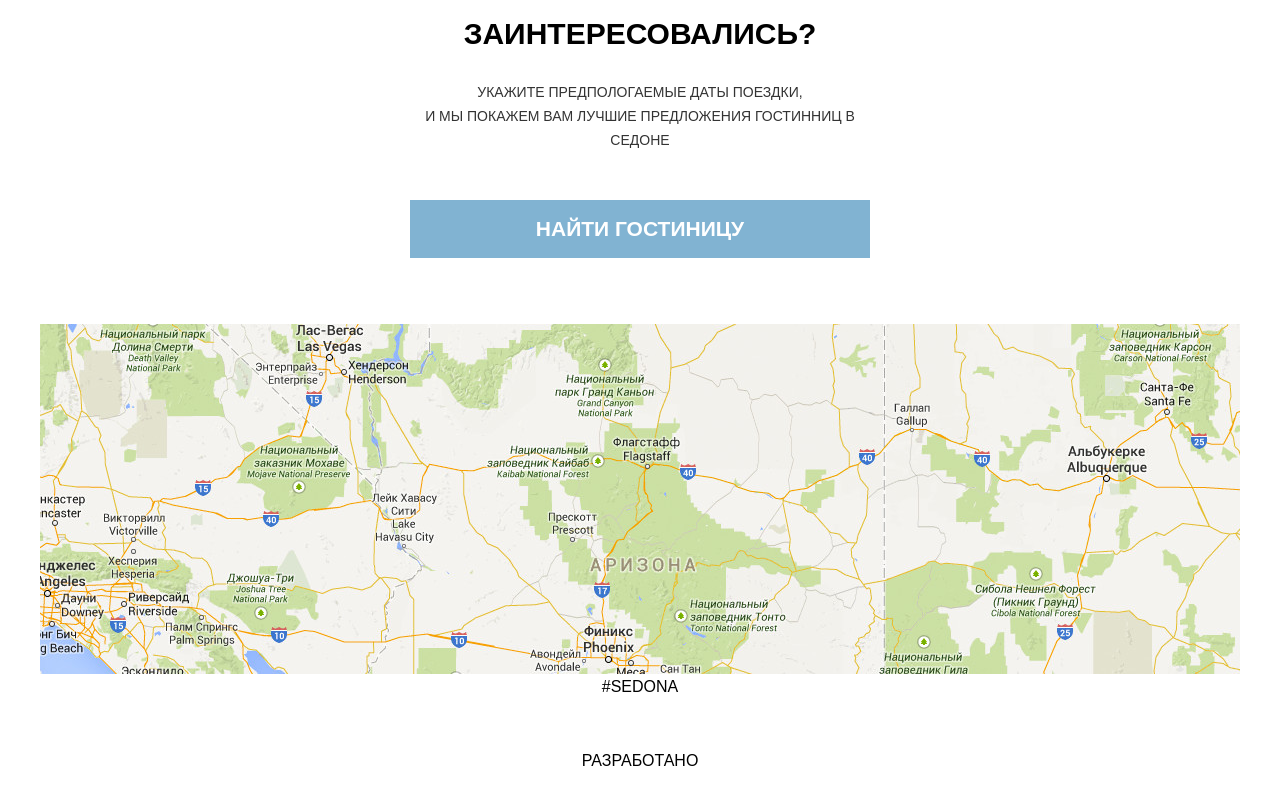
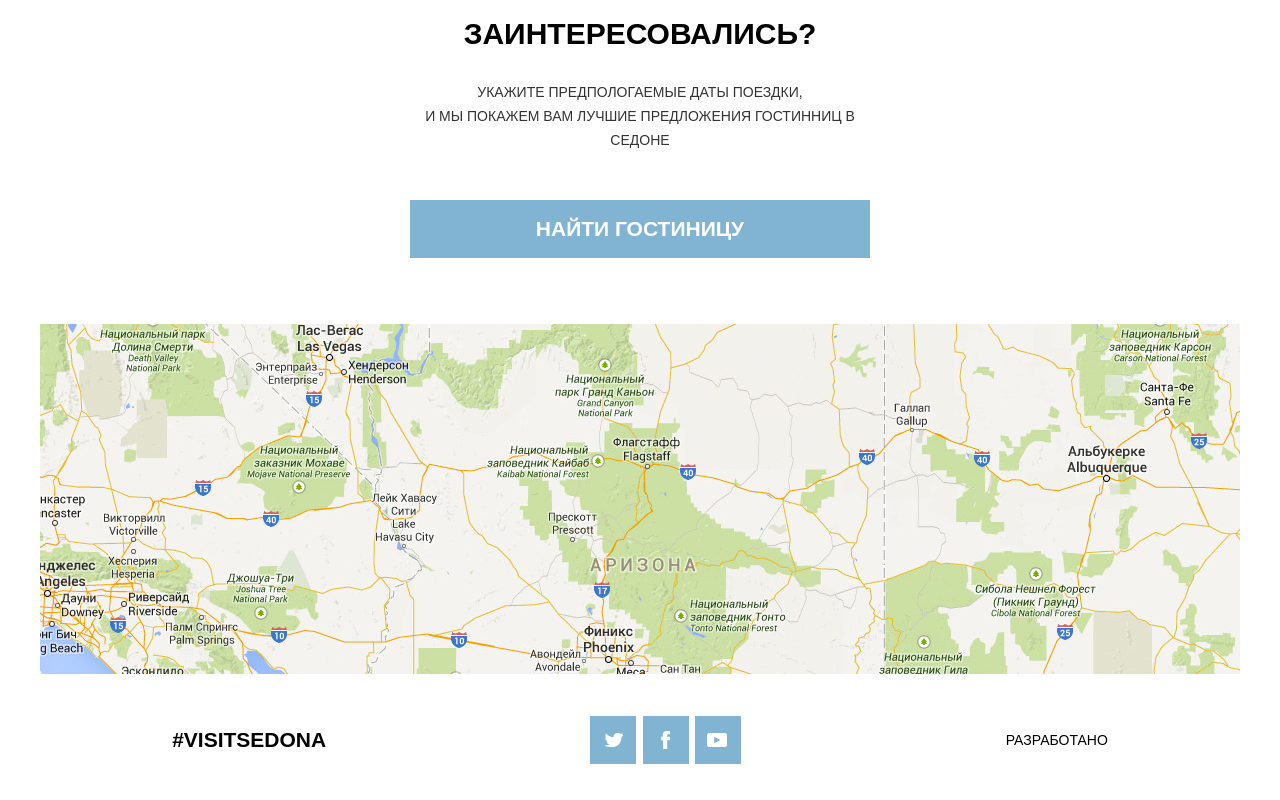
Before and after one commit to AdelRomeo/SedonaM, a website: page index.html in a window 1280 px wide. Shown: the part 1952-2752 px from the top of the page. Before the commit the page ends 2722 px from the top, so only its background shows below. Drawn offline with Linux system fonts and the light colour scheme.

Commit message:
закончил верстку индексной стараницы

```diff
--- a/index.html
+++ b/index.html
@@ -1,7 +1,7 @@
 <!DOCTYPE html>
 <html>
 <head>
-	<link rel="stylesheet" type="text/css" href="css/styles/normalize.css">
+	<link rel="stylesheet" type="text/css" href="src/normalize.css">
 	<link rel="stylesheet" type="text/css" href="css/styles/style.css">
 	<meta charset="utf-8">
 	<title>SedonaM</title>
@@ -90,11 +90,11 @@
 		</div>
 	</main>
 	<footer class="main-footer">
-		<span>#SEDONA</span>
-		<ul class="main-footer--social">
-			<li><a href=""><img src="" class="main-footer--twitter"></a></li>
-			<li><a href=""><img src="" class="main-footer--facebook"></a></li>
-			<li><a href=""><img src="" class="main-footer--youtube"></a></li>
+		<span>#VISITSEDONA</span>
+		<ul class="main-footer--list">
+			<li><a href="" class="main-footer--social"><img src="css/img/icon-twitter.png" class="main-footer__twitter"></a></li>
+			<li><a href="" class="main-footer--social"><img src="css/img/icon-facebook.png" class="main-footer__facebook"></a></li>
+			<li><a href="" class="main-footer--social"><img src="css/img/icon-youtube.png" class="main-footer__youtube"></a></li>
 		</ul>
 		<span>РАЗРАБОТАНО</span>
 	</footer>
--- /dev/null
+++ b/src/styles/footer.scss
@@ -0,0 +1,58 @@
+@media (min-width: 800px) {
+
+	.main-footer{
+		display: flex;
+		justify-content: space-around;
+		-ms-align-items: center;
+		align-items: center;
+		width: 1200px;
+		padding-top: 38px;
+		padding-bottom: 36px;
+	}
+	.main-footer span:first-child{
+		@include title-style;
+	}
+
+	.main-footer span:last-child{
+		font-family: $main-font;
+		font-size: 14px;
+		line-height: 26px;
+	}
+
+	.main-footer--list{
+		display: flex;
+		justify-content: space-between;
+		background-color: $main-color;
+		width: 151px;
+	}
+
+	.main-footer--social{
+		position: relative;
+		display: block;
+		background-color: $btn-color;
+		width: 46px;
+		height: 48px;
+		&:hover{
+			background-color: #669EC0;
+		}
+	}
+
+	.main-footer{
+		&__twitter{
+			top: 17px;
+			left: 15px;
+		}
+		&__facebook{
+			top: 15px;
+			left: 18px;
+		}
+		&__youtube{
+			top: 17px;
+			left: 12px;
+		}
+	}
+
+	.main-footer img{
+		position: absolute;
+	}
+}
```
Also changed, not shown: css/styles/style.css, src/normalize.css (added), 2 other files.
